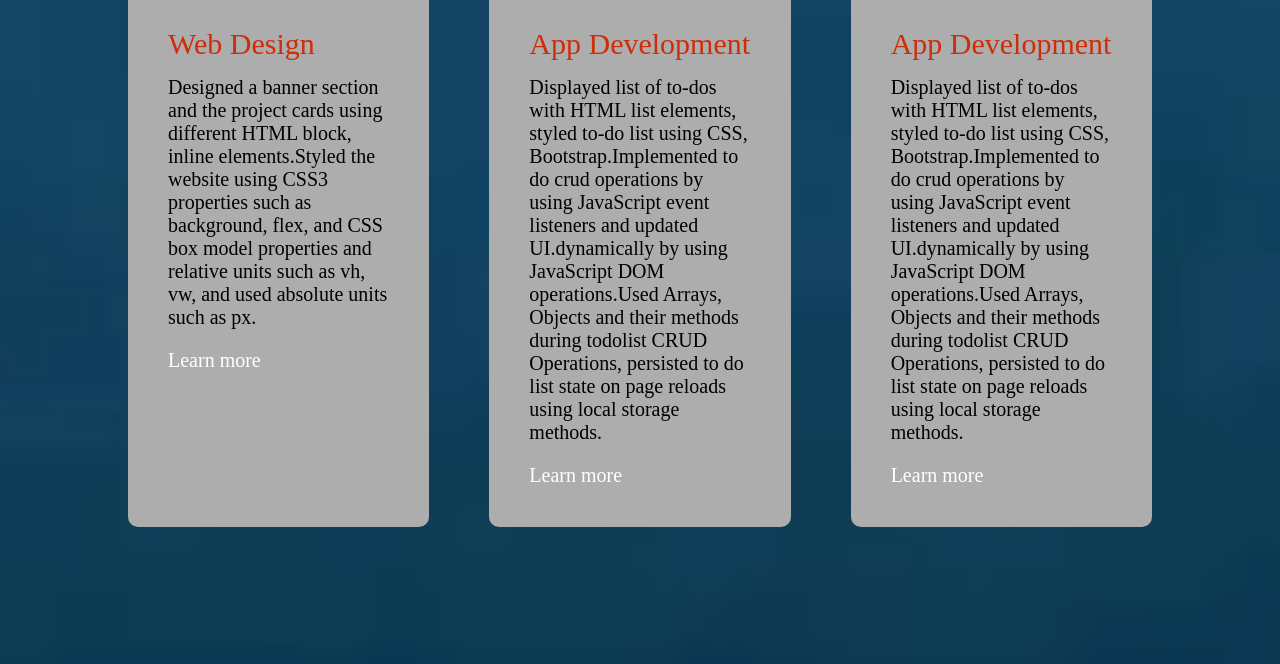
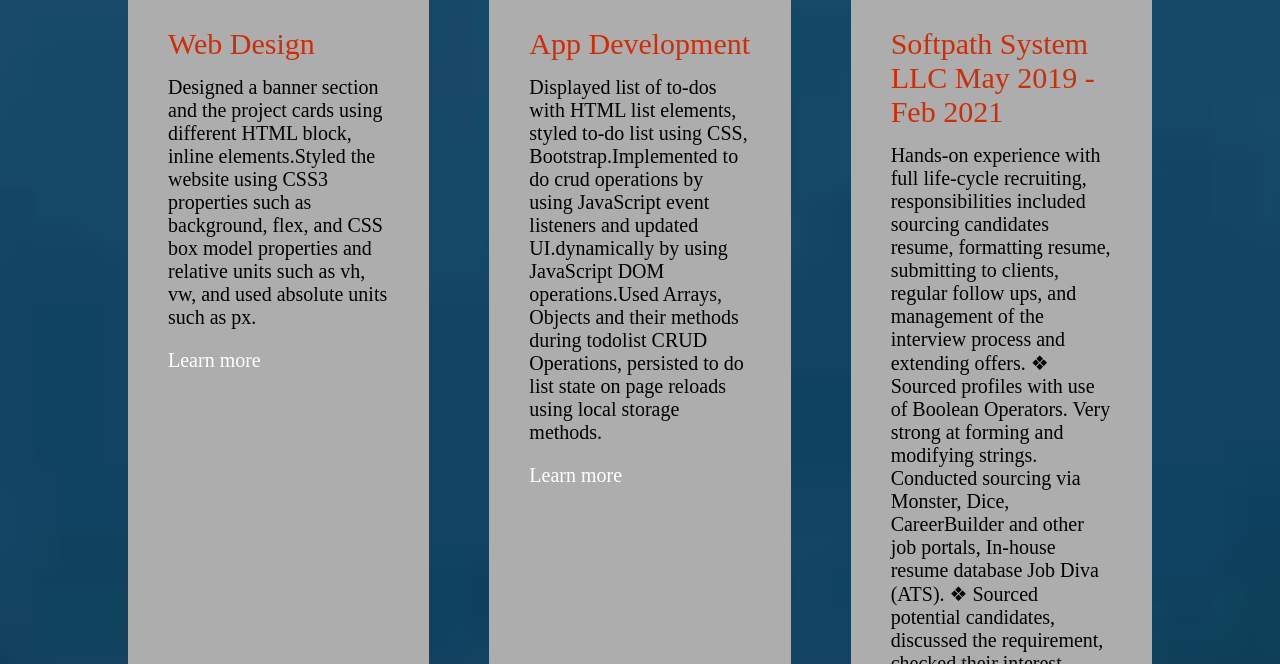
Before and after one commit to shilpamutyala/TXON_4, a plain HTML site: page index.html in a window 1280 px wide. Shown: the part 1937-2601 px from the top of the page. Drawn offline with Linux system fonts and the light colour scheme.

Commit message:
Update index.html

```diff
--- a/index.html
+++ b/index.html
@@ -88,8 +88,19 @@
                 </div>
               <div>
                     <i class="fa-brands fa-app-store"></i>
-                    <h2>App Development</h2>
-                    <p>Displayed list of to-dos with HTML list elements, styled to-do list using CSS, Bootstrap.Implemented to do crud operations by using JavaScript event listeners and updated UI.dynamically by using JavaScript DOM operations.Used Arrays, Objects and their methods during todolist CRUD Operations, persisted to do list state on page reloads using local storage methods.</p>
+                    <h2>Softpath System LLC May 2019 - Feb 2021 </h2>
+                    <p>Hands-on experience with full life-cycle recruiting, responsibilities included sourcing candidates
+resume, formatting resume, submitting to clients, regular follow ups, and management of the
+interview process and extending offers.
+❖ Sourced profiles with use of Boolean Operators. Very strong at forming and modifying strings.
+Conducted sourcing via Monster, Dice, CareerBuilder and other job portals, In-house resume
+database Job Diva (ATS).
+❖ Sourced potential candidates, discussed the requirement, checked their interest, negotiated pay rate
+and closed the candidate for the requirement.
+❖ Formatted the resume as per client’s norms and submitted in portals. Attended conferences of
+clients to understand better about the job requirements and tuned search accordingly.
+❖ Made regular follow ups after submission, scheduled interviews and pre-closed after the interviews.
+❖ Extended offers, prepared new hire sheets and confirmed starts.</p>
                     <a href=""> Learn more</a>
                 </div>
             </div>
```
